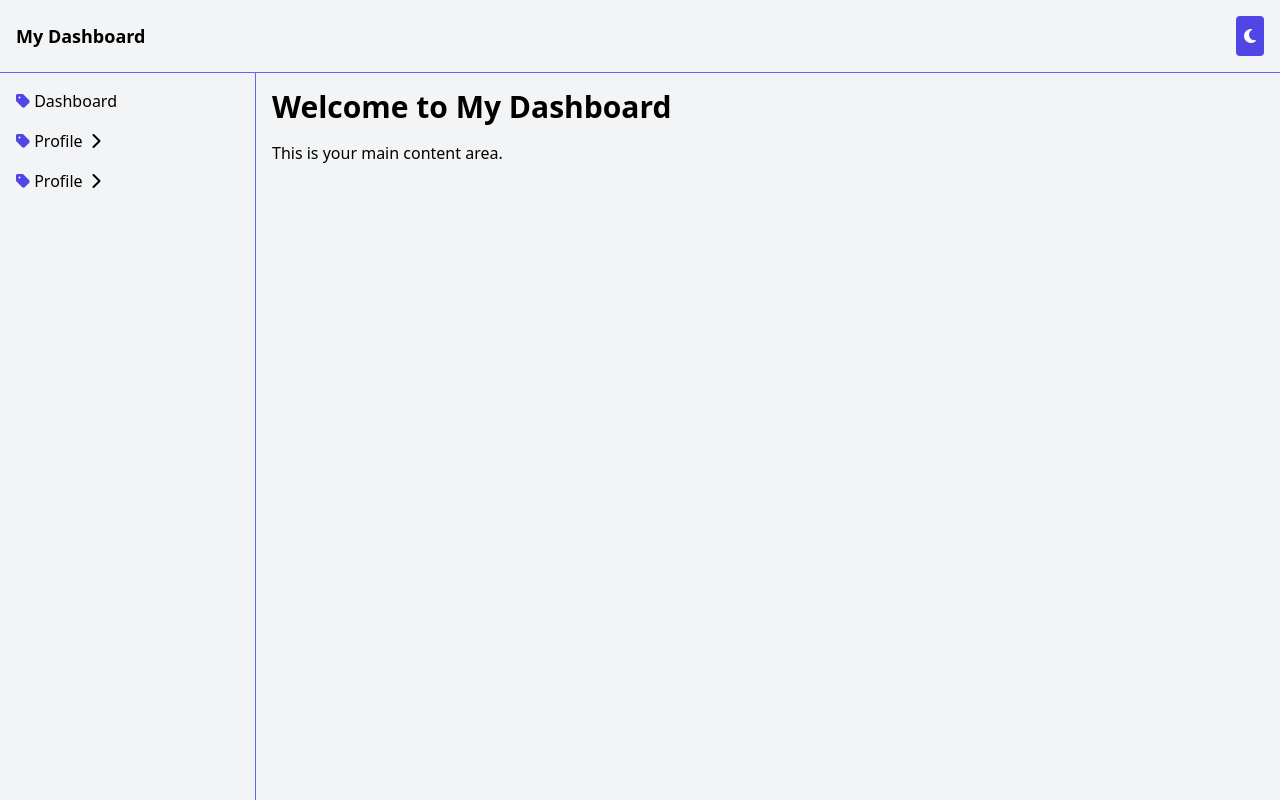
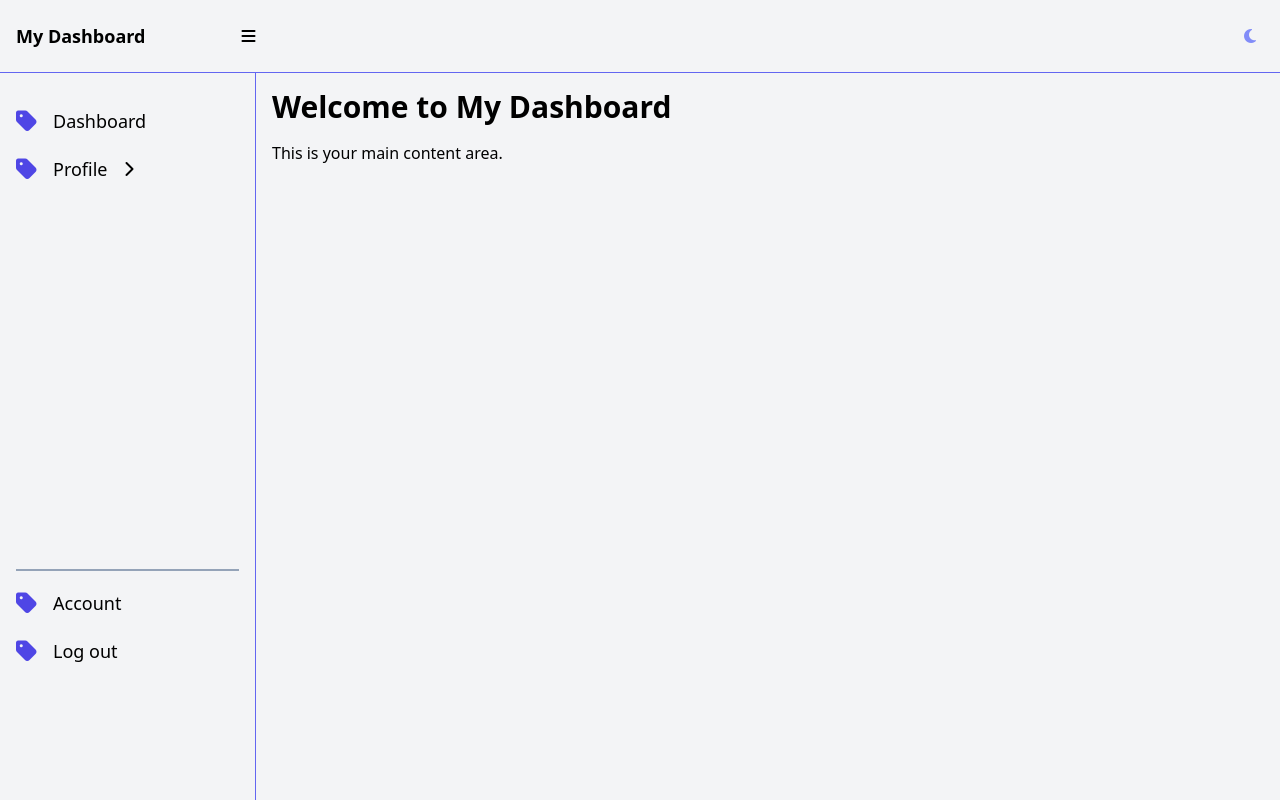
Before and after one commit to adilkadivala/hms, a React (Vite) app in the folder client/: page / in a window 1280 px wide. Built offline with nearby package versions, Linux system fonts and the light colour scheme.

Commit message:
sidebar open close functionality completed

```diff
--- a/client/src/pages/dashboard/component/Main.jsx
+++ b/client/src/pages/dashboard/component/Main.jsx
@@ -1,10 +1,9 @@
-// src/components/Layout.jsx
 import React, { useState } from "react";
 import Navbar from "../layout/Navbar";
 import Sidebar from "../layout/Sidebar";
 
 const Layout = ({ children }) => {
-  const [isSidebarOpen, setIsSidebarOpen] = useState(false);
+  const [isSidebarOpen, setIsSidebarOpen] = useState(true);
 
   const toggleSidebar = () => {
     setIsSidebarOpen(!isSidebarOpen);
@@ -12,11 +11,13 @@ const Layout = ({ children }) => {
 
   return (
     <section className="h-screen flex flex-col">
-      <Navbar toggleSidebar={toggleSidebar} />
+      <Navbar toggleSidebar={toggleSidebar} isOpen={isSidebarOpen} />
 
       <div className="flex flex-1">
-        <Sidebar isOpen={isSidebarOpen} toggleSidebar={toggleSidebar} />
-        <main className="flex-1 bg-gray-100 dark:bg-secondry text-black dark:text-white p-4 overflow-y-auto">
+        <Sidebar isOpen={isSidebarOpen} />
+        <main
+          className={`transition-all duration-150 ease-in-out flex-1 bg-gray-100 dark:bg-secondry text-black dark:text-white p-4 overflow-y-auto`}
+        >
           {children}
         </main>
       </div>
--- a/client/src/pages/dashboard/layout/Navbar.jsx
+++ b/client/src/pages/dashboard/layout/Navbar.jsx
@@ -1,8 +1,7 @@
-// src/components/Navbar.jsx
 import React from "react";
 import { useTheme } from "../../../storage/Theme";
 
-const Navbar = ({ toggleSidebar }) => {
+const Navbar = ({ toggleSidebar, isOpen }) => {
   const { darkMode, toggleTheme } = useTheme();
 
   return (
@@ -13,13 +12,19 @@ const Navbar = ({ toggleSidebar }) => {
           : "bg-gray-100 text-black border-b-[0.2px] border-indigo-500"
       }`}
     >
-      <button className="lg:hidden mr-4" onClick={toggleSidebar}>
-        &#9776;
-      </button>
-      <div className="text-lg font-bold">My Dashboard</div>
+      <div className="flex gap-24">
+        <div className="text-lg font-bold">My Dashboard</div>
+        <button className="mr-4 " onClick={toggleSidebar}>
+          <i
+            className={`fa-solid ${isOpen ? "fa-bars" : "fa-chevron-right"}`}
+          ></i>
+        </button>
+      </div>
       <button
         onClick={toggleTheme}
-        className="bg-primary text-white p-2 rounded border-none"
+        className={`${
+          darkMode ? "text-white" : "text-indigo-400"
+        }  p-2 rounded border-none`}
       >
         <i className={`fa-solid ${darkMode ? "fa-sun" : "fa-moon"}`} />
       </button>
--- a/client/src/pages/dashboard/layout/Sidebar.jsx
+++ b/client/src/pages/dashboard/layout/Sidebar.jsx
@@ -1,43 +1,44 @@
 import React, { useState } from "react";
 import { useTheme } from "../../../storage/Theme";
 
-const Sidebar = ({ isOpen, toggleSidebar }) => {
+const Sidebar = ({ isOpen }) => {
   const { darkMode } = useTheme();
   const [openDropdownIndex, setOpenDropdownIndex] = useState(null);
 
   const handleDropdownToggle = (index) => {
-    if (openDropdownIndex === index) {
-      setOpenDropdownIndex(null);
-    } else {
-      setOpenDropdownIndex(index);
-    }
+    setOpenDropdownIndex(openDropdownIndex === index ? null : index);
   };
 
   return (
     <section
-      className={`h-full w-64 p-4 fixed lg:relative transition-transform duration-150 ease-in-out transform ${
-        isOpen ? "translate-x-0" : "-translate-x-full lg:translate-x-0"
+      className={`h-full fixed lg:relative transition-transform duration-150 ease-in-out transform flex flex-col align-middle text-left lg:p-4 ${
+        isOpen
+          ? "translate-x-0 w-64"
+          : "-translate-x-full lg:translate-x-0 lg:w-16"
       } ${
         darkMode
-          ? "bg-secondry text-white border-r-[0.2px] border-b-white "
-          : "bg-gray-100 text-black border-r-[0.2px] border-indigo-500 "
+          ? "bg-secondry text-white border-r-[0.2px] border-b-white"
+          : "bg-gray-100 text-black border-r-[0.2px] border-indigo-500"
       }`}
     >
-      <button className="lg:hidden mb-4" onClick={toggleSidebar}>
-        Close
-      </button>
-
+      <div className="pt-4 h-[60vh] space-y-4">
         <ul>
           <li className="mb-4">
-          <a href="#" className="block">
-            <i className="fa-solid fa-tag text-primary"></i> Dashboard
+            <a href="#" className="flex items-center space-x-4">
+              <i className="fa-solid fa-tag text-primary text-2xl"></i>
+              <span className="text-lg">Dashboard</span>
             </a>
           </li>
 
-        <li className="mb-4 relative">
-          <a href="#" className="block" onClick={() => handleDropdownToggle(0)}>
-            <i className="fa-solid fa-tag text-primary"></i> Profile
-            <span className="ml-2 ">
+          <li className="mb-4">
+            <a
+              href="#"
+              className="flex items-center space-x-4"
+              onClick={() => handleDropdownToggle(0)}
+            >
+              <i className="fa-solid fa-tag text-primary text-2xl"></i>
+              <span className="text-lg">Profile</span>
+              <span className="ml-auto">
                 {openDropdownIndex === 0 ? (
                   <i className="fa-solid fa-chevron-up"></i>
                 ) : (
@@ -46,71 +47,53 @@ const Sidebar = ({ isOpen, toggleSidebar }) => {
               </span>
             </a>
             <ul
-            className={`absolute top-full left-0 border border-slate-500 p-2 ${
-              openDropdownIndex === 0 ? "block" : "hidden"
+              className={`pl-8 space-y-2 transition-all duration-150 ${
+                openDropdownIndex === 0
+                  ? "max-h-screen"
+                  : "max-h-0 overflow-hidden"
               } ${
                 darkMode ? "bg-secondry text-white" : "bg-gray-100 text-black"
               }`}
             >
-            <li className="mb-2">
-              <a href="#" className="block">
-                <i className="fa-solid fa-tag text-primary"></i> Profile
-                Settings
-              </a>
-            </li>
-            <li className="mb-2">
-              <a href="#" className="block">
-                <i className="fa-solid fa-tag text-primary"></i> Change Password
+              <li>
+                <a href="#" className="flex items-center space-x-4">
+                  <i className="fa-solid fa-tag text-primary text-lg"></i>
+                  <span>Profile Settings</span>
                 </a>
               </li>
               <li>
-              <a href="#" className="block">
-                <i className="fa-solid fa-tag text-primary"></i> Logout
-              </a>
-            </li>
-          </ul>
-        </li>
-        <li
-          className={`mb-4 relative ${
-            openDropdownIndex === 0 ? "mt-28" : "mt-0"
-          } transition-all duration-150`}
-        >
-          <a href="#" className="block" onClick={() => handleDropdownToggle(1)}>
-            <i className="fa-solid fa-tag text-primary"></i> Profile
-            <span className="ml-2 ">
-              {openDropdownIndex === 1 ? (
-                <i className="fa-solid fa-chevron-up"></i>
-              ) : (
-                <i className="fa-solid fa-chevron-right"></i>
-              )}
-            </span>
-          </a>
-          <ul
-            className={`absolute top-full left-0  border border-slate-500 p-2 ${
-              openDropdownIndex === 1 ? "block" : "hidden"
-            } ${
-              darkMode ? "bg-secondry text-white" : "bg-gray-100 text-black"
-            }`}
-          >
-            <li className="mb-2">
-              <a href="#" className="block">
-                <i className="fa-solid fa-tag text-primary"></i> Profile
-                Settings
-              </a>
-            </li>
-            <li className="mb-2">
-              <a href="#" className="block">
-                <i className="fa-solid fa-tag text-primary"></i> Change Password
+                <a href="#" className="flex items-center space-x-4">
+                  <i className="fa-solid fa-tag text-primary text-lg"></i>
+                  <span>Change Password</span>
                 </a>
               </li>
               <li>
-              <a href="#" className="block">
-                <i className="fa-solid fa-tag text-primary"></i> Logout
+                <a href="#" className="flex items-center space-x-4">
+                  <i className="fa-solid fa-tag text-primary text-lg"></i>
+                  <span>Logout</span>
                 </a>
               </li>
             </ul>
           </li>
         </ul>
+      </div>
+      <hr className="border border-slate-400" />
+      <div className="h-[10vh] mt-4">
+        <ul>
+          <li className="mb-4">
+            <a href="#" className="flex items-center space-x-4">
+              <i className="fa-solid fa-tag text-primary text-2xl"></i>
+              <span className="text-lg">Account</span>
+            </a>
+          </li>
+          <li className="mb-4">
+            <a href="#" className="flex items-center space-x-4">
+              <i className="fa-solid fa-tag text-primary text-2xl"></i>
+              <span className="text-lg">Log out</span>
+            </a>
+          </li>
+        </ul>
+      </div>
     </section>
   );
 };
--- a/client/src/storage/Theme.jsx
+++ b/client/src/storage/Theme.jsx
@@ -1,4 +1,3 @@
-// src/context/ThemeContext.jsx
 import React, { createContext, useContext, useState } from "react";
 
 const ThemeContext = createContext();
```
Lines whose indentation alone changed are shown as unchanged.
